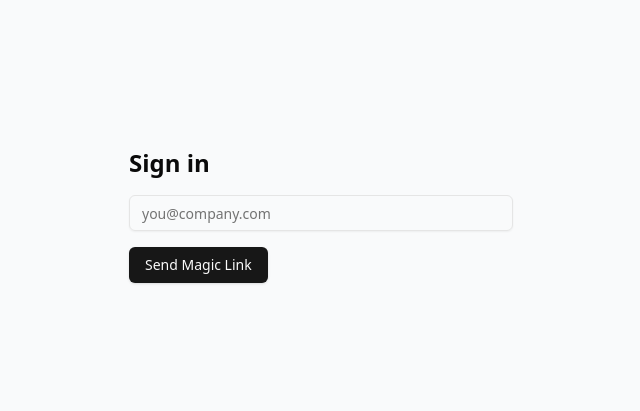
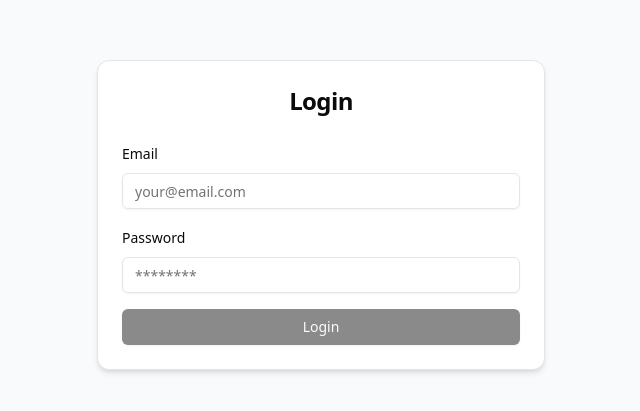
Before and after one commit to vaibhavreddys/logistics-board, a Next.js app: page /login in a window 1280 px wide. Shown: the part 185-596 px from the top of the page, without its empty margins (319-959 px from the left). Built offline with nearby package versions, Linux system fonts and the light colour scheme; no server answers.

Commit message:
Removed magic link in the login page
Brought back email and password based login

```diff
--- a/src/app/login/page.tsx
+++ b/src/app/login/page.tsx
@@ -1,23 +1,73 @@
 'use client';
+
 import { useState } from 'react';
 import { supabase } from '@/lib/supabaseClient';
-import { Button } from "@/components/ui/button";
-import { Input } from "@/components/ui/input";
+import { Card, CardContent, CardHeader, CardTitle } from '@/components/ui/card';
+import { Input } from '@/components/ui/input';
+import { Button } from '@/components/ui/button';
+import { Label } from '@/components/ui/label';
+import { useRouter } from 'next/navigation';
 
-export default function LoginPage(){
+export default function LoginPage() {
   const [email, setEmail] = useState('');
-  const [sent, setSent] = useState(false);
+  const [password, setPassword] = useState('');
+  const [loading, setLoading] = useState(false);
+  const [error, setError] = useState<string | null>(null);
+  const router = useRouter();
+
+  const handleLogin = async () => {
+    setLoading(true);
+    setError(null);
+    const { data, error } = await supabase.auth.signInWithPassword({
+      email,
+      password,
+    });
+
+    if (error) {
+      setError(error.message);
+    } else if (data?.user) {
+      router.push('/'); // redirect after successful login
+    }
+    setLoading(false);
+  };
+
   return (
-    <div className="min-h-screen grid place-items-center p-6">
-      <div className="w-full max-w-sm space-y-4">
-        <h1 className="text-2xl font-bold">Sign in</h1>
-        <Input placeholder="you@company.com" value={email} onChange={e=>setEmail(e.target.value)} />
-        <Button onClick={async()=>{
-          const { error } = await supabase.auth.signInWithOtp({ email });
-          if(!error) setSent(true);
-        }}>Send Magic Link</Button>
-        {sent && <p>Check your email for the magic link.</p>}
-      </div>
+    <div className="flex items-center justify-center min-h-screen bg-gray-50">
+      <Card className="w-full max-w-md shadow-md">
+        <CardHeader>
+          <CardTitle className="text-center text-2xl font-bold">Login</CardTitle>
+        </CardHeader>
+        <CardContent className="space-y-4">
+          {error && <p className="text-red-500 text-sm">{error}</p>}
+          <div className="space-y-2">
+            <Label htmlFor="email">Email</Label>
+            <Input
+              id="email"
+              type="email"
+              placeholder="your@email.com"
+              value={email}
+              onChange={(e) => setEmail(e.target.value)}
+            />
+          </div>
+          <div className="space-y-2">
+            <Label htmlFor="password">Password</Label>
+            <Input
+              id="password"
+              type="password"
+              placeholder="********"
+              value={password}
+              onChange={(e) => setPassword(e.target.value)}
+            />
+          </div>
+          <Button
+            className="w-full"
+            onClick={handleLogin}
+            disabled={loading || !email || !password}
+          >
+            {loading ? 'Logging in...' : 'Login'}
+          </Button>
+        </CardContent>
+      </Card>
     </div>
   );
 }
```
